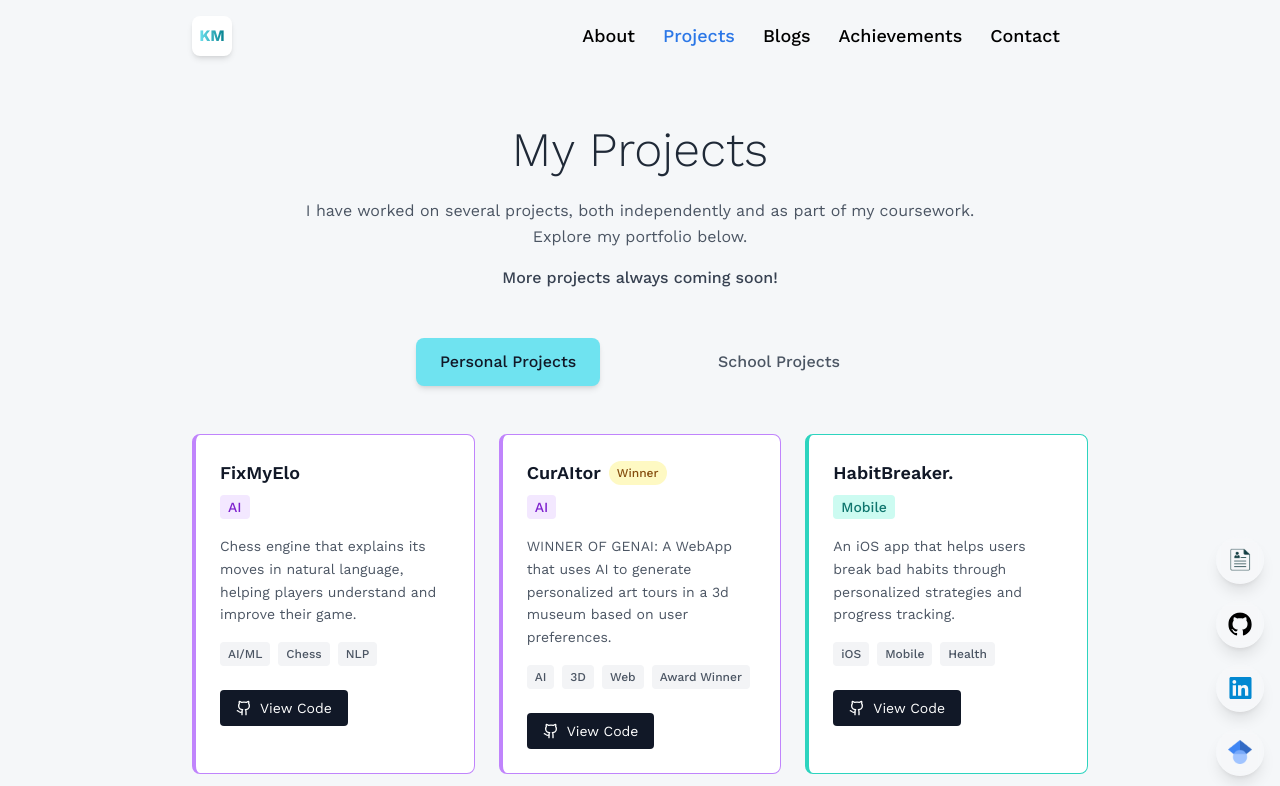
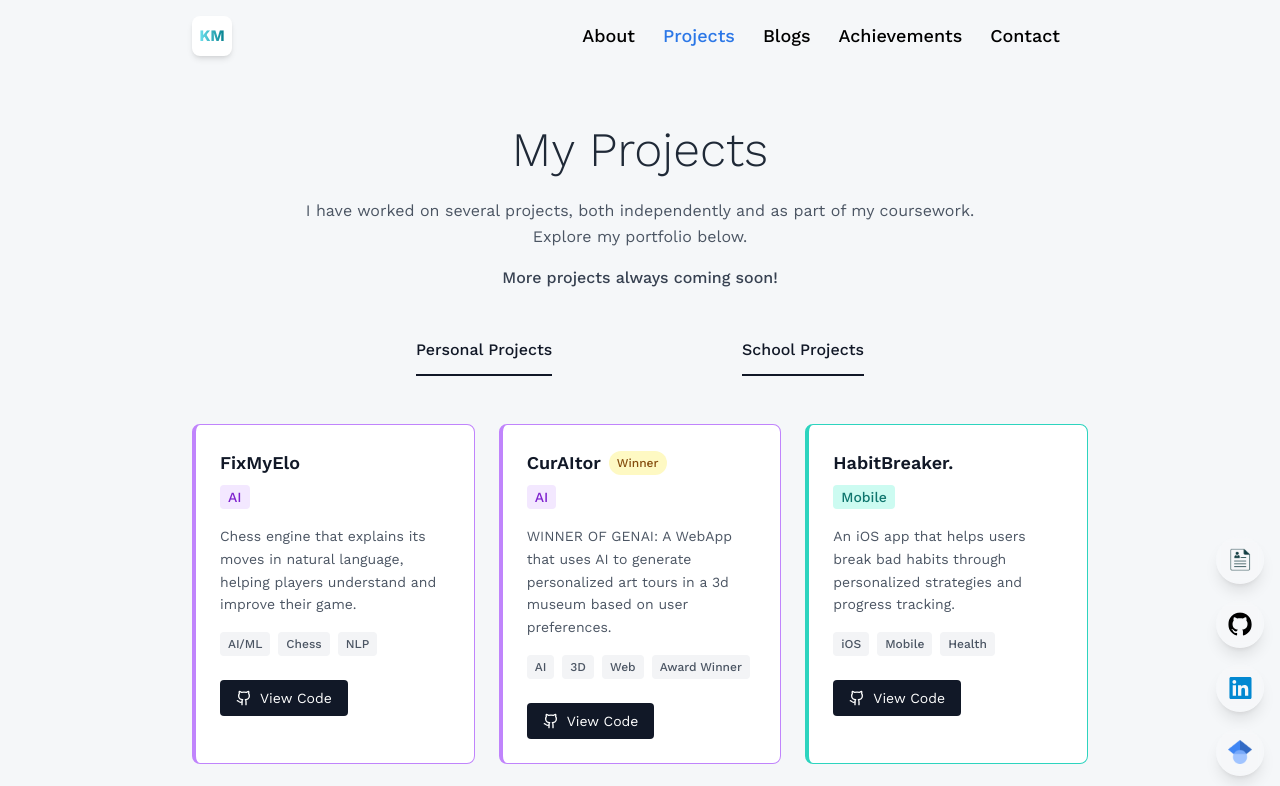
Before and after one commit to Khushi-Malik/KhushiPersonalWebsite, a React (Vite) app in the folder khushi-portfolio/: page /projects in a window 1280 px wide. Shown: the top 786 px of the page. Built offline with nearby package versions, Linux system fonts and the light colour scheme.

Commit message:
updating ui

```diff
--- a/khushi-portfolio/src/pages/Projects.jsx
+++ b/khushi-portfolio/src/pages/Projects.jsx
@@ -146,17 +146,21 @@ const Projects = () => {
       <div className="flex justify-between max-w-md mx-auto mb-12">
         <button
           onClick={() => setActiveTab('personal')}
-          className={`px-6 py-3 rounded-lg font-medium transition-all duration-200 ${
-            activeTab === 'personal' ? 'bg-[#6FE3F0] text-gray-900 shadow-md' : 'text-gray-600 hover:text-gray-900'
+          className={`pb-3 font-medium transition-colors ${
+              activeTab === 'personal'
+                  ? 'text-gray-900 border-b-2 border-gray-900'
+                  : 'text-gray-500 hover:text-gray-900'
           }`}
         >
           {/* Personal Projects ({MyProjects.length}) */}
           Personal Projects
         </button>
         <button
-          onClick={() => setActiveTab('school')}
-          className={`px-6 py-3 rounded-lg font-medium transition-all duration-200 ${
-            activeTab === 'school' ? 'bg-[#6FE3F0] text-gray-900 shadow-md' : 'text-gray-600 hover:text-gray-900'
+          onClick={() => setActiveTab('personal')}
+          className={`pb-3 font-medium transition-colors ${
+              activeTab === 'personal'
+                  ? 'text-gray-900 border-b-2 border-gray-900'
+                  : 'text-gray-500 hover:text-gray-900'
           }`}
         >
           {/* School Projects ({SchoolProjects.length}) */}
```
